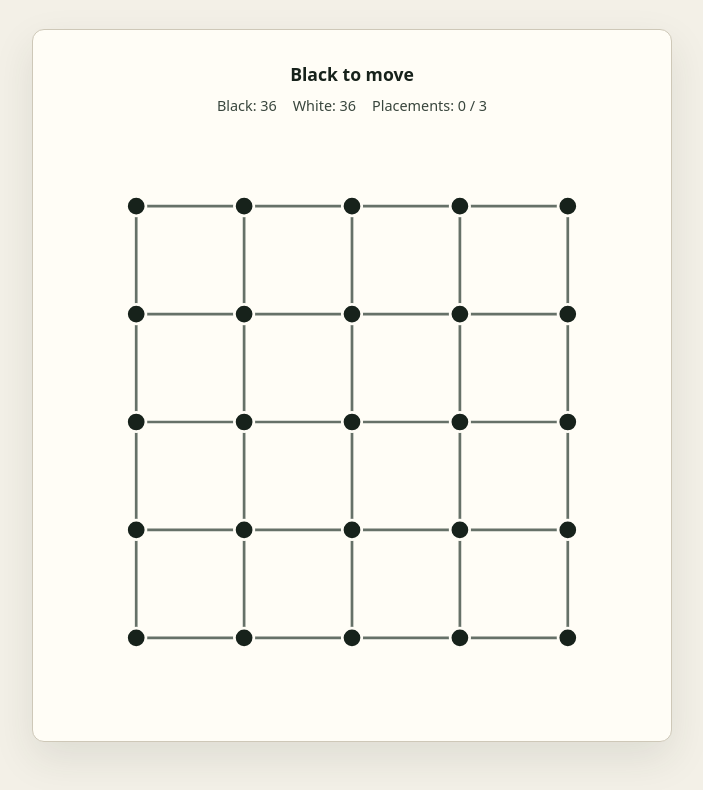
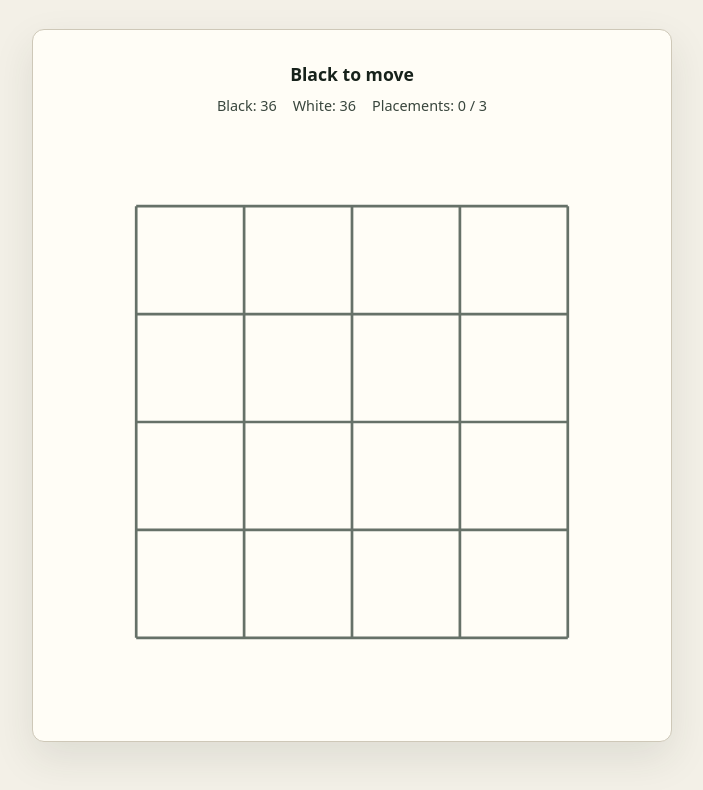
Before and after one commit to seconddeep/heitan-web, a website built with Vite: page index.html in a window 1280 px wide. Shown: the part 135-925 px from the top of the page, without its empty margins (288-991 px from the left). Built offline with nearby package versions, Linux system fonts and the light colour scheme.

Commit message:
refactor: remove supply point markers

```diff
--- a/src/board-renderer.ts
+++ b/src/board-renderer.ts
@@ -35,7 +35,6 @@ export interface BoardPresentationState {
 }
 
 const svgNamespace = "http://www.w3.org/2000/svg";
-const supplyPointMarkerRadius = 0.09;
 const supplyPointHitRadius = 0.3;
 const pieceRadius = 0.24;
 const pieceStackStep = 0.1;
@@ -224,8 +223,6 @@ export function renderBoard(
     grid.append(line);
   }
 
-  const markerLayer = createSvgElement("g");
-  markerLayer.classList.add("supply-point-marker-layer");
   const pieceLayer = createSvgElement("g");
   pieceLayer.classList.add("piece-layer");
   const targetLayer = createSvgElement("g");
@@ -233,13 +230,6 @@ export function renderBoard(
 
   for (const position of layout.supplyPoints) {
     const point = getPointState(state, position, "supply-point");
-
-    const marker = createSvgElement("circle");
-    marker.classList.add("supply-point");
-    marker.setAttribute("cx", String(position.x));
-    marker.setAttribute("cy", String(position.y));
-    marker.setAttribute("r", String(supplyPointMarkerRadius));
-    markerLayer.append(marker);
 
     appendPointPieces(
       pieceLayer,
@@ -283,7 +273,7 @@ export function renderBoard(
     targetLayer.append(target);
   }
 
-  svg.append(grid, markerLayer, pieceLayer, targetLayer);
+  svg.append(grid, pieceLayer, targetLayer);
 
   return svg;
 }
--- a/src/style.css
+++ b/src/style.css
@@ -125,14 +125,6 @@ body {
   pointer-events: none;
 }
 
-.supply-point {
-  fill: #17221b;
-  stroke: #fffdf6;
-  stroke-width: 0.025;
-  pointer-events: none;
-}
-
-.supply-point-marker-layer,
 .piece-layer {
   pointer-events: none;
 }
```
Also changed, not shown: test/board-renderer.test.ts (+5 -6 lines).
